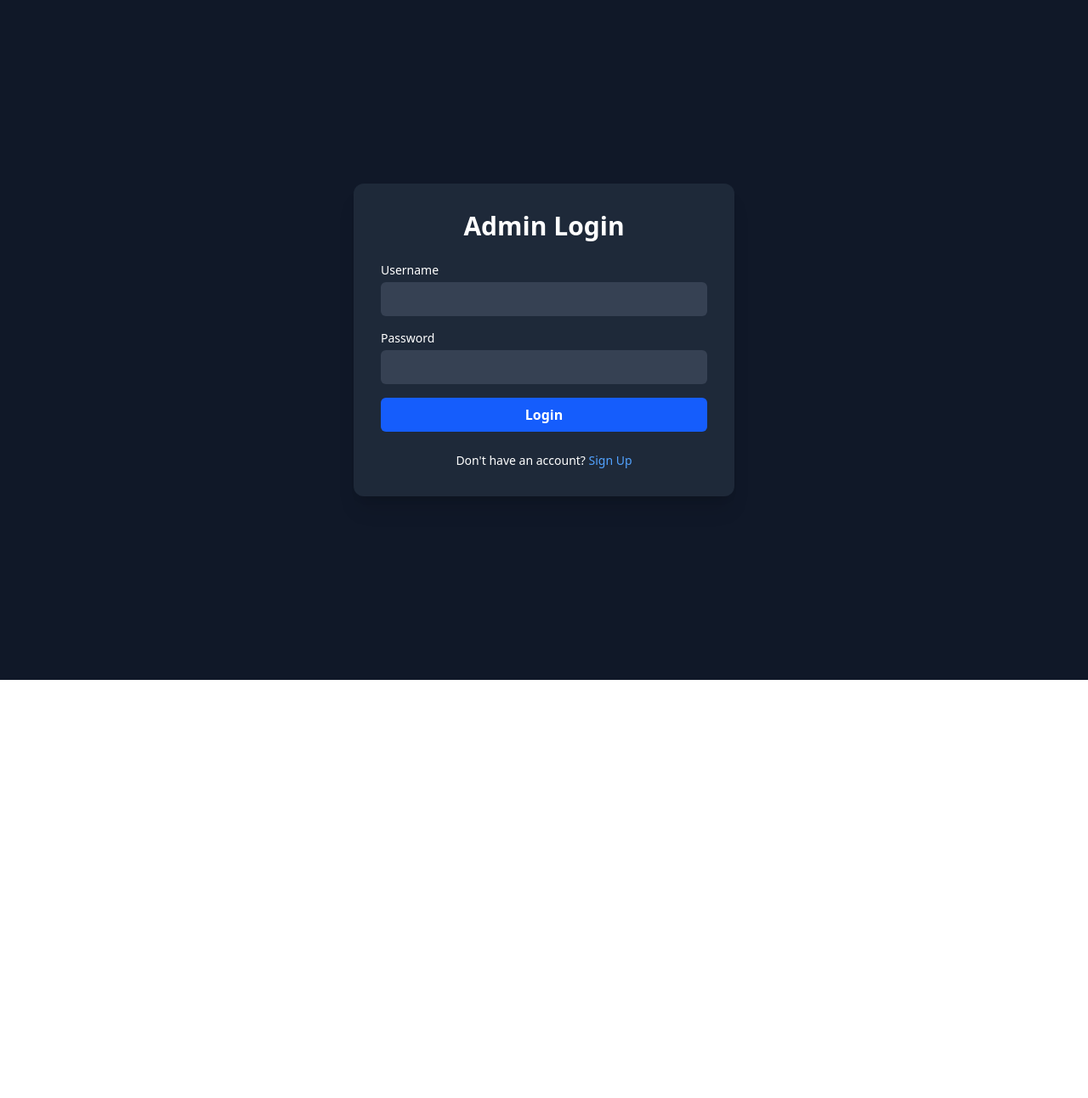
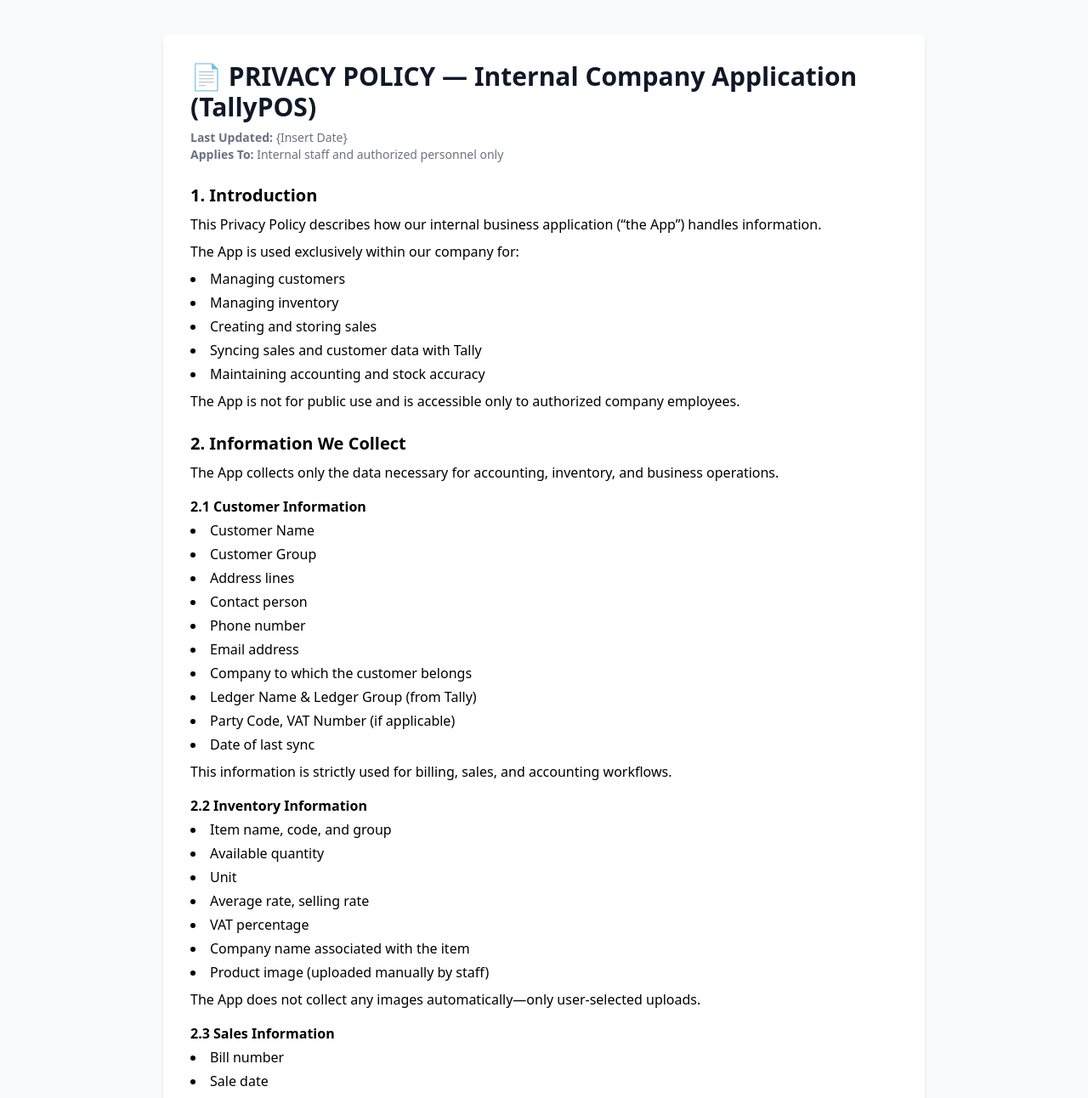
Before and after one commit to jaseeerr/tallypos, a React (Vite) app in the folder client/: page /privacy-policy in a window 1280 px wide. Before the commit this address led to /auth. Shown: the top 1292 px of the page at 85% size. Before the commit the page ends 800 px from the top, so only its background shows below. Built offline with nearby package versions, Linux system fonts and the light colour scheme.

Commit message:
Privacy-Policy

```diff
--- a/client/src/App.jsx
+++ b/client/src/App.jsx
@@ -19,6 +19,7 @@ import SaleOrdersList from './pages/ListSaleOrders'
 import ViewOrder from './pages/ViewSaleOrder'
 import CartPage from './pages/Cart'
 import EventLogsPage from './pages/EventLogsPage'
+import PrivacyPolicy from './pages/Privacy'
 
 function App() {
   const [token, setToken] = useState(localStorage.getItem("token") || null)
@@ -42,10 +43,16 @@ function App() {
         <div className="flex-grow">
           <Routes>
 
+
             {/* Auth Page (Accessible without login) */}
             <Route
               path="/auth"
               element={isAuthed ? <Navigate to="/" replace /> : <Auth />}
+            />
+
+  <Route
+              path="/privacy-policy"
+              element={<PrivacyPolicy/>}
             />
 
             {/* Protected Routes */}
--- /dev/null
+++ b/client/src/pages/Privacy.jsx
@@ -0,0 +1,252 @@
+import React from "react";
+
+const PrivacyPolicy = () => {
+  return (
+    <div className="min-h-screen bg-gray-50 py-10 px-4">
+      <div className="max-w-4xl mx-auto bg-white shadow-md rounded-lg p-8">
+        <h1 className="text-3xl font-bold text-gray-900 mb-2">
+          📄 PRIVACY POLICY — Internal Company Application (TallyPOS)
+        </h1>
+
+        <p className="text-sm text-gray-500 mb-6">
+          <strong>Last Updated:</strong> &#123;Insert Date&#125;
+          <br />
+          <strong>Applies To:</strong> Internal staff and authorized personnel only
+        </p>
+
+        {/* Section 1 */}
+        <section className="mb-6">
+          <h2 className="text-xl font-semibold mb-2">1. Introduction</h2>
+          <p className="mb-2">
+            This Privacy Policy describes how our internal business application
+            (“the App”) handles information.
+          </p>
+          <p className="mb-2">
+            The App is used exclusively within our company for:
+          </p>
+          <ul className="list-disc list-inside space-y-1">
+            <li>Managing customers</li>
+            <li>Managing inventory</li>
+            <li>Creating and storing sales</li>
+            <li>Syncing sales and customer data with Tally</li>
+            <li>Maintaining accounting and stock accuracy</li>
+          </ul>
+          <p className="mt-2">
+            The App is not for public use and is accessible only to authorized
+            company employees.
+          </p>
+        </section>
+
+        {/* Section 2 */}
+        <section className="mb-6">
+          <h2 className="text-xl font-semibold mb-2">2. Information We Collect</h2>
+          <p className="mb-2">
+            The App collects only the data necessary for accounting, inventory,
+            and business operations.
+          </p>
+
+          <h3 className="font-semibold mt-4 mb-1">2.1 Customer Information</h3>
+          <ul className="list-disc list-inside space-y-1">
+            <li>Customer Name</li>
+            <li>Customer Group</li>
+            <li>Address lines</li>
+            <li>Contact person</li>
+            <li>Phone number</li>
+            <li>Email address</li>
+            <li>Company to which the customer belongs</li>
+            <li>Ledger Name &amp; Ledger Group (from Tally)</li>
+            <li>Party Code, VAT Number (if applicable)</li>
+            <li>Date of last sync</li>
+          </ul>
+          <p className="mt-2">
+            This information is strictly used for billing, sales, and accounting
+            workflows.
+          </p>
+
+          <h3 className="font-semibold mt-4 mb-1">2.2 Inventory Information</h3>
+          <ul className="list-disc list-inside space-y-1">
+            <li>Item name, code, and group</li>
+            <li>Available quantity</li>
+            <li>Unit</li>
+            <li>Average rate, selling rate</li>
+            <li>VAT percentage</li>
+            <li>Company name associated with the item</li>
+            <li>Product image (uploaded manually by staff)</li>
+          </ul>
+          <p className="mt-2">
+            The App does not collect any images automatically—only user-selected
+            uploads.
+          </p>
+
+          <h3 className="font-semibold mt-4 mb-1">2.3 Sales Information</h3>
+          <ul className="list-disc list-inside space-y-1">
+            <li>Bill number</li>
+            <li>Sale date</li>
+            <li>Reference and remarks</li>
+            <li>Customer (or Cash Sale) details</li>
+            <li>List of items with qty, rate, VAT %, and amounts</li>
+            <li>Subtotal, VAT amount, and total amount</li>
+            <li>Company name</li>
+            <li>Whether VAT is included</li>
+          </ul>
+          <p className="mt-2">
+            All sales data is business operational data and belongs to the
+            company.
+          </p>
+
+          <h3 className="font-semibold mt-4 mb-1">
+            2.4 System &amp; Technical Logs (Non-personal)
+          </h3>
+          <ul className="list-disc list-inside space-y-1">
+            <li>Sync timestamps</li>
+            <li>Error logs</li>
+            <li>Application state messages</li>
+          </ul>
+          <p className="mt-2">
+            These logs do not contain private personal information.
+          </p>
+        </section>
+
+        {/* Section 3 */}
+        <section className="mb-6">
+          <h2 className="text-xl font-semibold mb-2">
+            3. How the Information is Used
+          </h2>
+          <ul className="list-disc list-inside space-y-1">
+            <li>Customer management</li>
+            <li>Inventory management</li>
+            <li>Sales entry and invoice generation</li>
+            <li>Synchronizing data with Tally</li>
+            <li>Internal accounting audits</li>
+            <li>Data accuracy and operational improvements</li>
+          </ul>
+          <p className="mt-2">
+            No data is used for marketing, analytics, or sold to any third
+            parties.
+          </p>
+        </section>
+
+        {/* Section 4 */}
+        <section className="mb-6">
+          <h2 className="text-xl font-semibold mb-2">4. Data Sharing</h2>
+
+          <h3 className="font-semibold mt-2">4.1 Within the Company</h3>
+          <p>
+            All data remains inside the company and is accessible only to
+            authorized staff.
+          </p>
+
+          <h3 className="font-semibold mt-2">4.2 Tally Integration</h3>
+          <p>
+            Sales, customers, and inventory updates may be shared with Tally
+            during sync operations.
+          </p>
+
+          <h3 className="font-semibold mt-2">4.3 Legal Requirements</h3>
+          <p>
+            If required by law, the company may disclose relevant business
+            records.
+          </p>
+
+          <p className="mt-2">
+            There is no external sharing of any kind.
+          </p>
+        </section>
+
+        {/* Section 5 */}
+        <section className="mb-6">
+          <h2 className="text-xl font-semibold mb-2">5. Data Security</h2>
+          <ul className="list-disc list-inside space-y-1">
+            <li>Restricted access to authorized staff only</li>
+            <li>Controlled internal credentials</li>
+            <li>Secure data storage</li>
+            <li>Monitoring and logging of sync operations</li>
+            <li>No unnecessary data collection</li>
+          </ul>
+          <p className="mt-2">
+            Images are uploaded only when a user explicitly chooses a file.
+          </p>
+        </section>
+
+        {/* Section 6 */}
+        <section className="mb-6">
+          <h2 className="text-xl font-semibold mb-2">6. Data Retention</h2>
+          <ul className="list-disc list-inside space-y-1">
+            <li>Company policy</li>
+            <li>Accounting retention requirements applicable in our region</li>
+          </ul>
+          <p className="mt-2">
+            Data may be archived but not deleted unless approved by management.
+          </p>
+        </section>
+
+        {/* Section 7 */}
+        <section className="mb-6">
+          <h2 className="text-xl font-semibold mb-2">
+            7. Employee Responsibilities
+          </h2>
+          <ul className="list-disc list-inside space-y-1">
+            <li>Keep their access credentials secure</li>
+            <li>Use the App only for authorized business purposes</li>
+            <li>Not share internal data outside the company</li>
+            <li>Report issues or breaches immediately</li>
+          </ul>
+          <p className="mt-2">
+            Misuse may lead to disciplinary action as per company policy.
+          </p>
+        </section>
+
+        {/* Section 8 */}
+        <section className="mb-6">
+          <h2 className="text-xl font-semibold mb-2">8. Device Permissions</h2>
+
+          <h3 className="font-semibold mt-2">Camera</h3>
+          <p>
+            Used only for scanning QR/Barcodes. Never used to capture photos or
+            videos without explicit user action.
+          </p>
+
+          <h3 className="font-semibold mt-2">Storage / File Access</h3>
+          <p>
+            Used only for manually uploading product images. No other files or
+            data are accessed by the App.
+          </p>
+        </section>
+
+        {/* Section 9 */}
+        <section className="mb-6">
+          <h2 className="text-xl font-semibold mb-2">9. Children’s Privacy</h2>
+          <p>
+            This is a business application, not intended for children. No minors
+            will ever use or access the App.
+          </p>
+        </section>
+
+        {/* Section 10 */}
+        <section className="mb-6">
+          <h2 className="text-xl font-semibold mb-2">
+            10. Updates to This Policy
+          </h2>
+          <p>
+            The company may update this policy at any time. Any changes will be
+            communicated to staff.
+          </p>
+        </section>
+
+        {/* Section 11 */}
+        <section>
+          <h2 className="text-xl font-semibold mb-2">
+            11. Contact / Internal Support
+          </h2>
+          <p>
+            For any questions or concerns, employees may contact:
+            <br />
+            <strong>IT Team / System Administrator</strong>
+          </p>
+        </section>
+      </div>
+    </div>
+  );
+};
+
+export default PrivacyPolicy;
```
